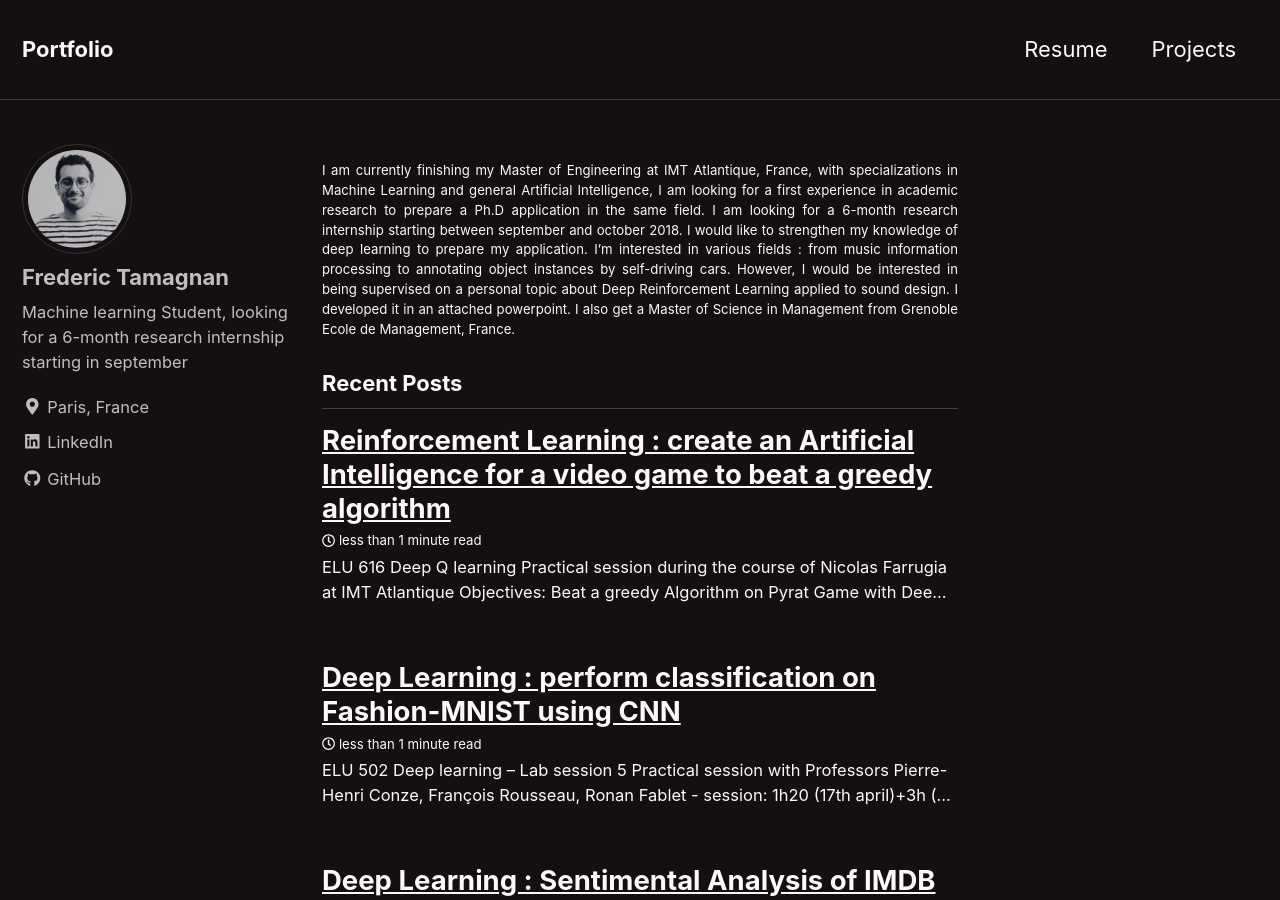
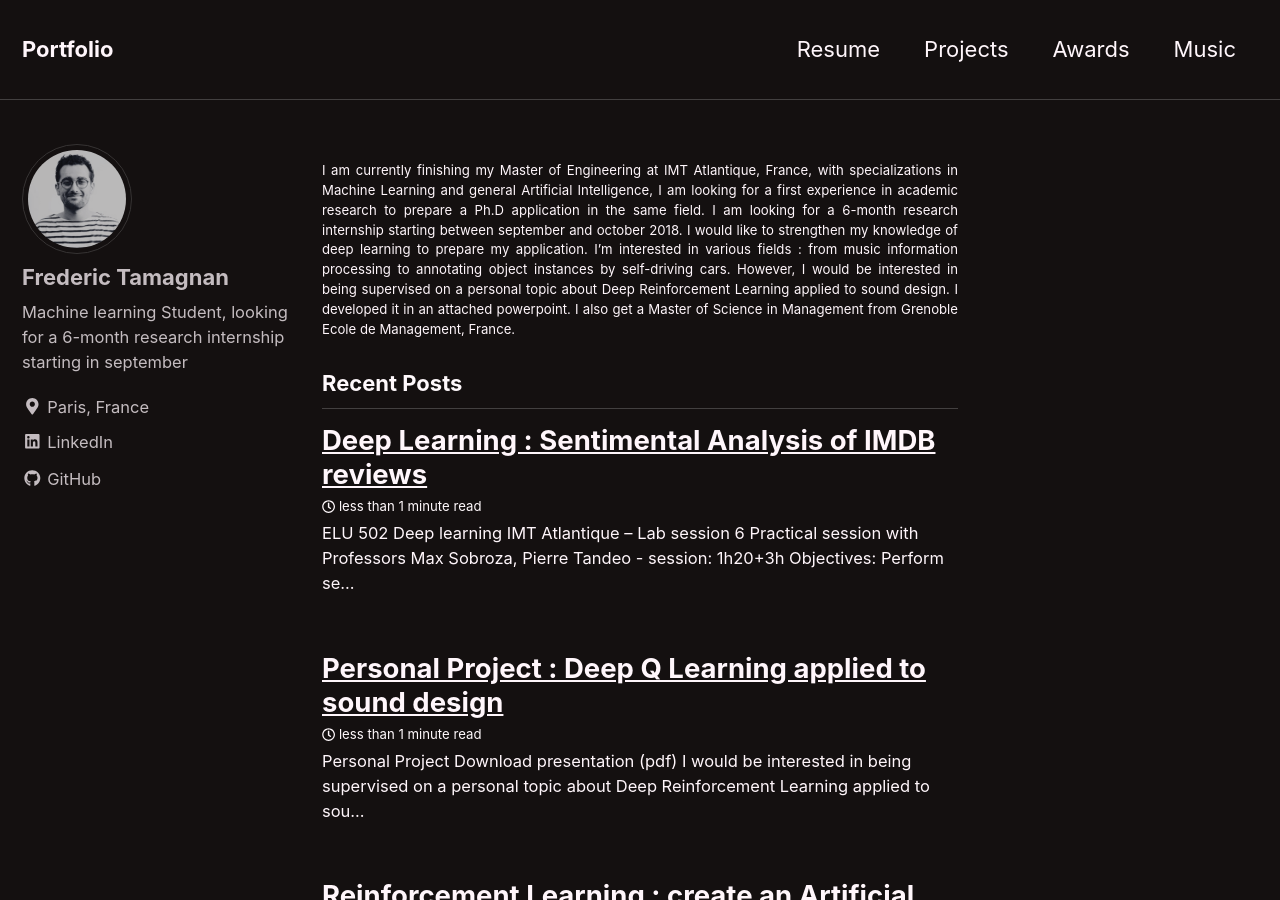
Before and after one commit to frederictamagnan/frederictamagnan.github.io, a Jekyll site: the page built from index.html, in a window 1280 px wide and 900 px high. Built offline with Jekyll 4.4.1, drawn with Linux system fonts in a browser that asks for light colours; nearby versions of some CDN libraries; the list of posts is cut into pages by our own code; some of the changed text lies outside the part shown.

Commit message:
add rewards music stuff

```diff
--- a/_config.yml
+++ b/_config.yml
@@ -268,3 +268,14 @@
       comments: # true
       share: true
       related: true
+# _awards
+  - scope:
+      path: ""
+      type: posts
+    values:
+      layout: single
+      author_profile: true
+      read_time: true
+      comments: # true
+      share: true
+      related: true
--- a/_data/navigation.yml
+++ b/_data/navigation.yml
@@ -4,5 +4,7 @@
     url: /assets/pdf/CV_FredericTamagnan.pdf
   - title: "Projects"
     url: /blog/
-  # - title: "Sitemap"
-  #   url: /sitemap/
+  - title : "Awards"
+    url : /awards/
+  - title: "Music"
+    url: /music/
--- /dev/null
+++ b/_posts/2018-06-01-personal.md
@@ -0,0 +1,17 @@
+---
+title: "Personal Project : Deep Q Learning applied to sound design "
+excerpt_separator: "<!--more-->"
+categories:
+  - Post Formats
+tags:
+  - Post Formats
+  - readability
+  - standard
+---
+# Personal Project
+
+[Download presentation (pdf)](/assets/pdf/personal.pdf)
+<p style="font-size:100%; text-align:justify;">
+I would be interested in being supervised on a personal topic about Deep Reinforcement Learning applied to sound design during a research internship
+<p>
+<img src="/assets/images/personal.png">
```
Also changed, not shown: _awards/2017-05-02-linkstreams.md (added, +14 -0 lines), _pages/awards.md (added, +18 -0 lines), _pages/music.md (added, +24 -0 lines), _posts/2018-06-02-LabSession6-RNN-IMDB-student.md (renamed from _posts/2018-05-01-LabSession6-RNN-IMDB-student.md), assets/images/personal.png (added), 2 other files.
